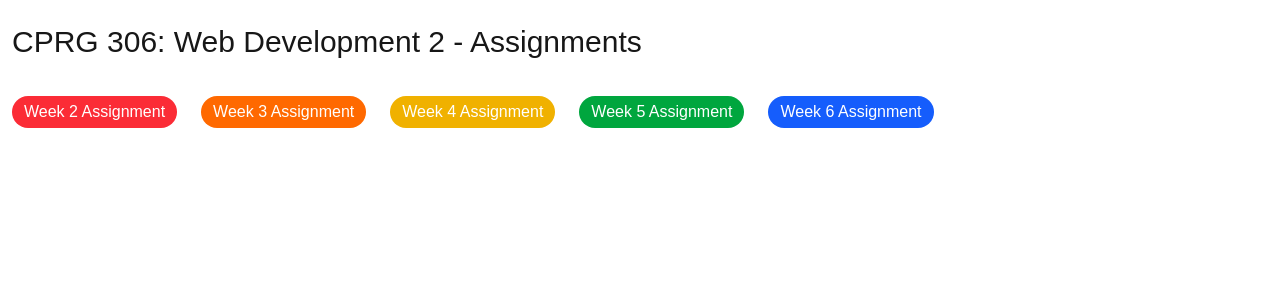
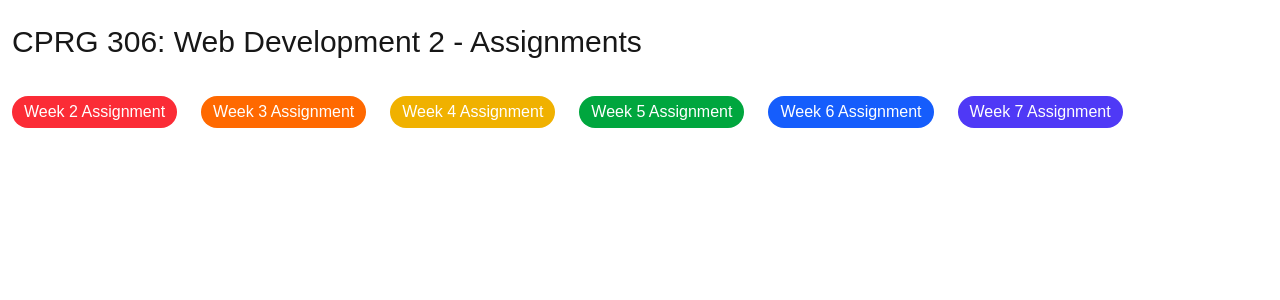
Before and after one commit to SueAtSAIT/cprg306-assignments, a Next.js app: page / in a window 1280 px wide. Shown: the top 300 px of the page. Built offline with nearby package versions, Linux system fonts and the light colour scheme.

Commit message:
Adds week-7 link to main page

```diff
--- a/app/page.js
+++ b/app/page.js
@@ -32,6 +32,11 @@ export default function Page() {
           className="bg-blue-600 px-3 py-1 mx-3 text-white  text-center rounded-full hover:bg-blue-400 block md:inline-block my-3">
           Week 6 Assignment
         </Link>
+        <Link
+          href="./week-7/"
+          className="bg-indigo-600 px-3 py-1 mx-3 text-white  text-center rounded-full hover:bg-indigo-400 block md:inline-block my-3">
+          Week 7 Assignment
+        </Link>
       </div>
     </main>
   );
```
